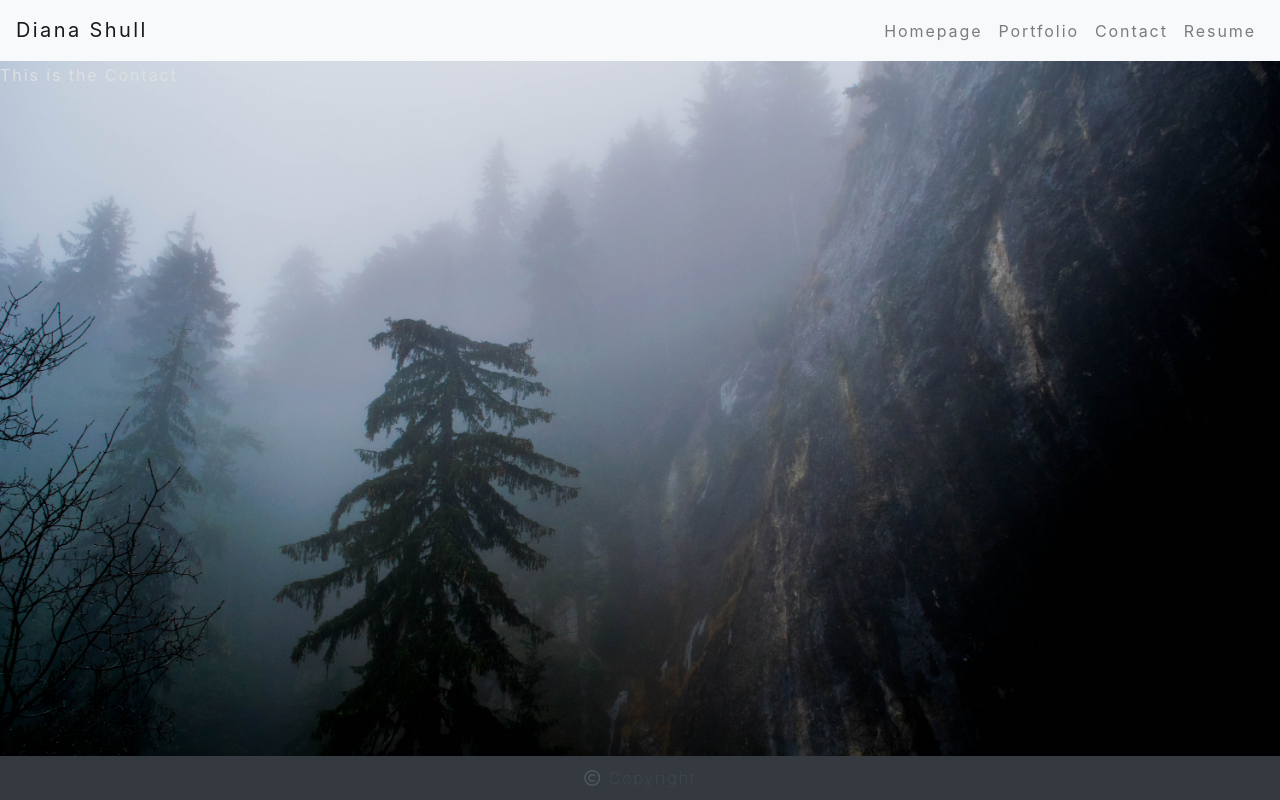
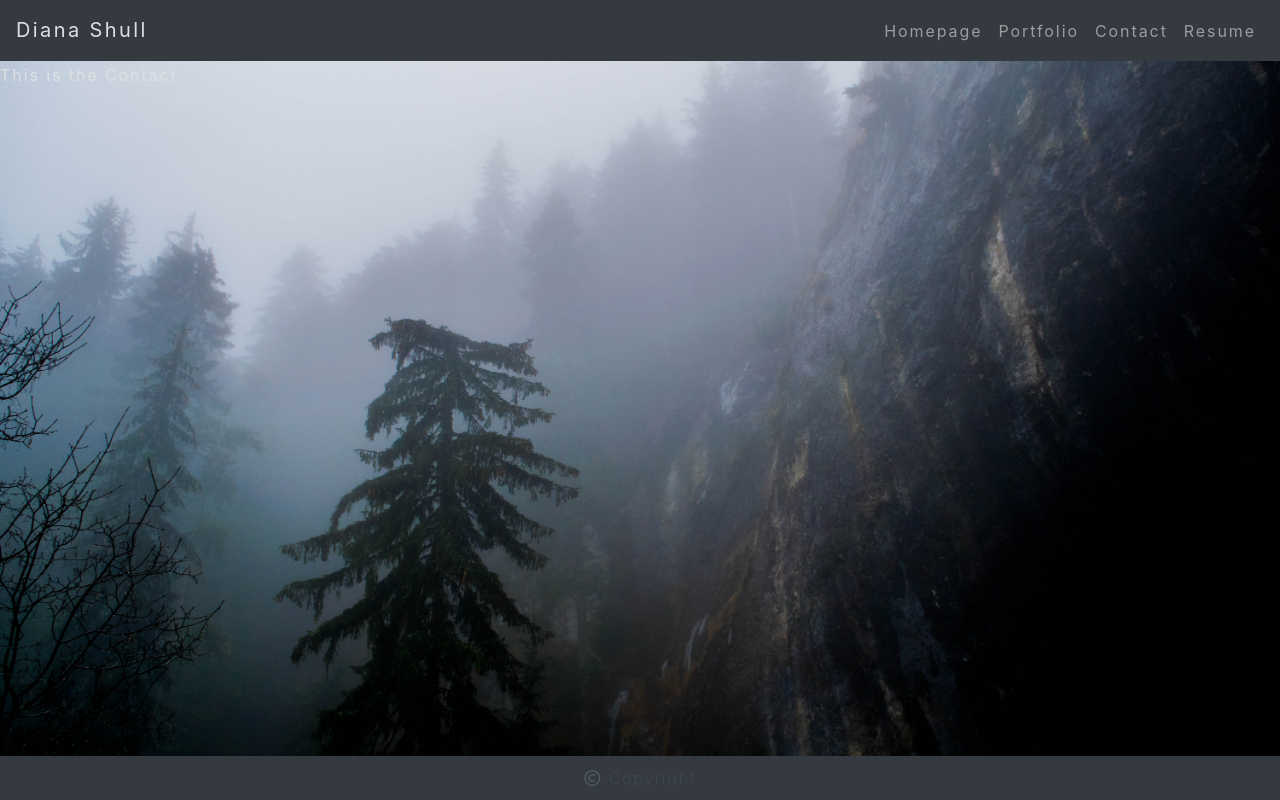
Before and after one commit to dianalynshull/React-Portfolio, a React (Create React App) app in the folder client/: page /contact in a window 1280 px wide. Built offline with nearby package versions, Linux system fonts and the light colour scheme.

Commit message:
added header styles and added a footer style to prevent the footer from missing opacity

```diff
--- a/client/src/components/Footer/Footer.css
+++ b/client/src/components/Footer/Footer.css
@@ -1,3 +1,6 @@
+.footer {
+    background-color: rgb(52, 58, 64)!important;
+}
 .copyright, .far {
     color: #4F575E;
     font-weight: lighter;
--- a/client/src/components/Footer/Footer.jsx
+++ b/client/src/components/Footer/Footer.jsx
@@ -5,7 +5,7 @@ import './Footer.css';
 const Footer = () => {
   return (
     <>
-      <Navbar bg="dark" expand="md" className="fixed-bottom">
+      <Navbar bg="dark" expand="md" className="footer fixed-bottom">
           <Nav className="m-auto">
             <Nav.Item><i className="far fa-copyright"></i><span className="copyright"> Copyright</span></Nav.Item>
           </Nav>
--- /dev/null
+++ b/client/src/components/Header/Header.css
@@ -0,0 +1,6 @@
+.bg-dark {
+    background-color: rgba(52, 58, 64, 0.6)!important;
+}
+.navbar-dark .navbar-brand {
+    color: #DDE0E2!important;
+}
--- a/client/src/components/Header/Header.jsx
+++ b/client/src/components/Header/Header.jsx
@@ -1,11 +1,12 @@
 import React from 'react';
-import { Navbar, Nav } from 'react-bootstrap'
+import { Navbar, Nav } from 'react-bootstrap';
+import './Header.css';
 
 const Header = () => {
   return (
     <>
-      <Navbar bg="light" expand="md">
-        <Navbar.Brand href="/">Diana Shull</Navbar.Brand>
+      <Navbar bg="dark" expand="md" className="navbar-dark">
+        <Navbar.Brand className="navbar-brand" href="/">Diana Shull</Navbar.Brand>
         <Navbar.Toggle aria-controls="basic-navbar-nav" />
         <Navbar.Collapse id="basic-navbar-nav">
           <Nav className="ml-auto">
```
